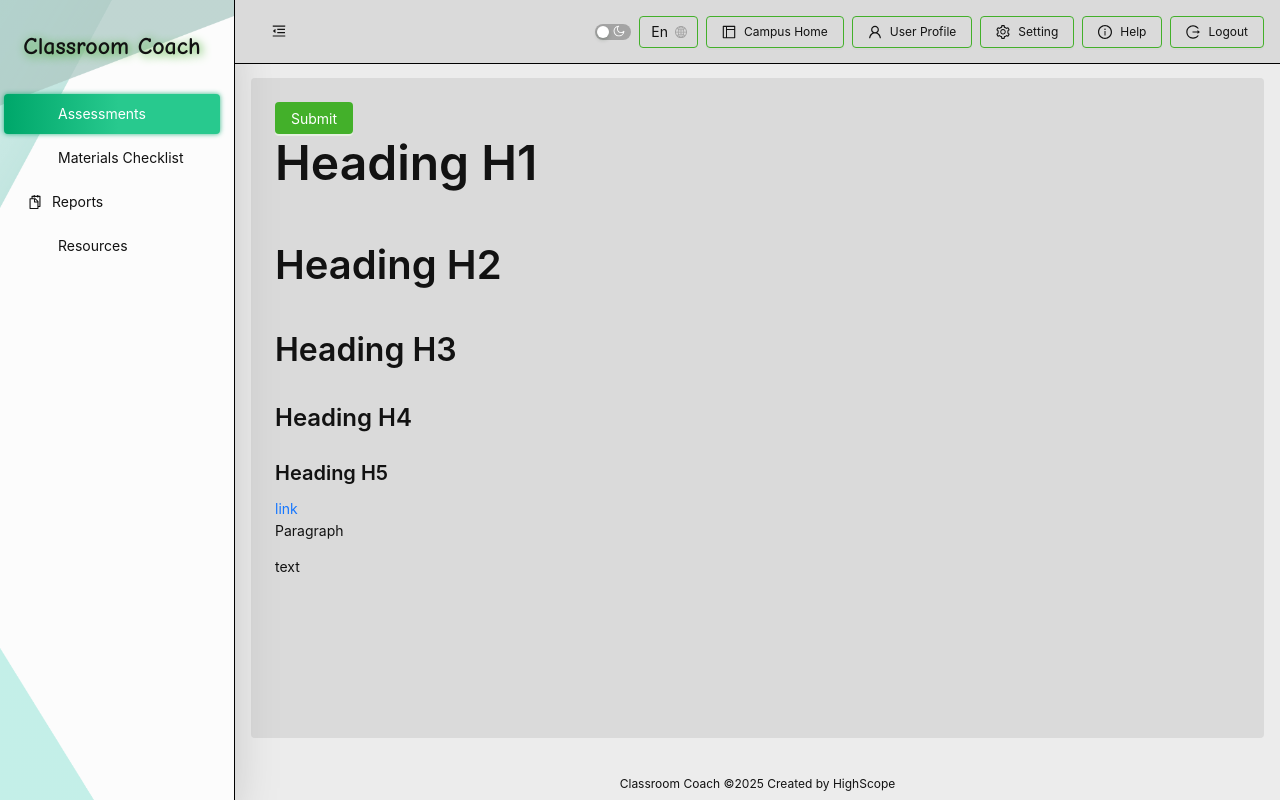
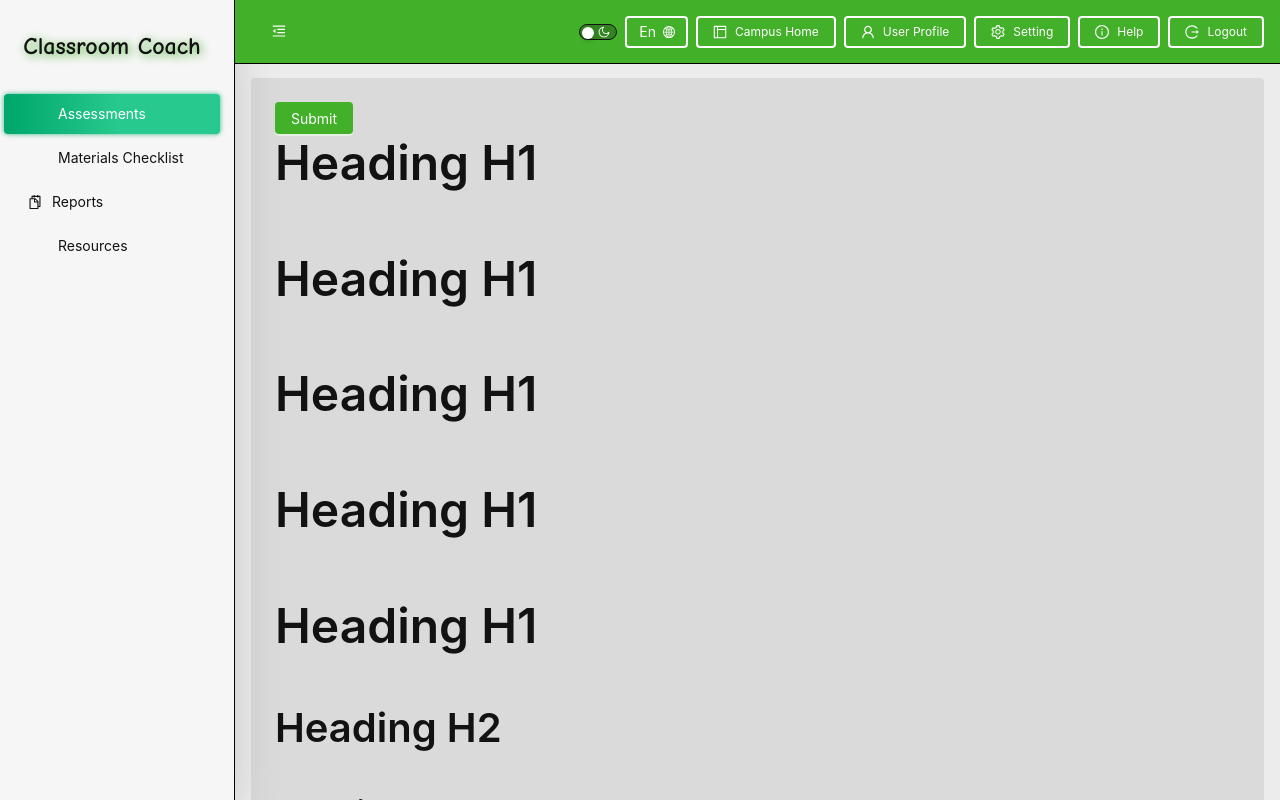
Before and after one commit to VisitDeveloper/highscope-classroom-coach, a React (Vite) app: page /site-admin/assessments in a window 1280 px wide. Shown: the top 800 px of the page. Built offline with nearby package versions, Linux system fonts and the light colour scheme; some icons are missing.

Commit message:
last update into the mainLayout component for coloring and sizes

```diff
--- a/src/components/layout/MainLayout.tsx
+++ b/src/components/layout/MainLayout.tsx
@@ -46,7 +46,7 @@ interface MainLayoutProps {
 const MainLayout = (props: MainLayoutProps) => {
     const { toggleTheme, isDark } = props;
     const {
-        token: { colorBgContainer, borderRadiusLG, colorPrimary, colorText },
+        token: { colorBgContainer, borderRadiusLG, colorPrimary, colorText, colorBgBase, colorTextSecondary },
     } = theme.useToken();
     const { t } = useTranslation();
     const [language, setLanguage] = useState(i18n.language || 'en');
@@ -178,14 +178,16 @@ const MainLayout = (props: MainLayoutProps) => {
         <Layout>
 
             <Sider
-                className={`overflow-auto h-screen sticky! top-0 bottom-0 shadow-2xl border-r!
-                    ${isDark ? ' border-r-white bg-white/10 backdrop-blur-3xl' : 'border-r-black bg-black/20 backdrop-blur-3xl'}`}
+                className={`overflow-auto h-screen sticky! top-0 bottom-0 shadow-2xl border-r! transition duration-700! ease-in-out`}
+                // ${isDark ? ' border-r-white bg-white/10 backdrop-blur-3xl' : 'border-r-black bg-black/20 backdrop-blur-3xl'}
                 style={{
-                    ...siderStyle, backgroundImage: isDark ? `linear-gradient(rgba(0,0,0,0.7), rgba(0,0,0,0.7)), url('/images/bg-dark-side-1.jpg')` : `linear-gradient(rgba(255,255,255,0.7), rgba(255,255,255,0.7)), url('/images/bg-side-6.jpg')`,
-                    backgroundRepeat: 'no-repeat',
-                    backgroundSize: 'cover',
-                    backgroundPosition: 'center',
-                    backdropFilter: 'blur(22px)', // برای blur
+                    ...siderStyle,
+                    backgroundColor: colorBgBase
+                    // backgroundImage: isDark ? `linear-gradient(rgba(0,0,0,0.7), rgba(0,0,0,0.7)), url('/images/bg-dark-side-1.jpg')` : `linear-gradient(rgba(255,255,255,0.7), rgba(255,255,255,0.7)), url('/images/bg-side-6.jpg')`,
+                    // backgroundRepeat: 'no-repeat',
+                    // backgroundSize: 'cover',
+                    // backgroundPosition: 'center',
+                    // backdropFilter: 'blur(22px)', // برای blur
 
                 }}
                 trigger={null}
@@ -193,9 +195,11 @@ const MainLayout = (props: MainLayoutProps) => {
                 collapsedWidth={width < 768 ? 0 : 80}
                 collapsible
                 collapsed={collapsed}
+                // onCollapse={() => setCollapsed(!collapsed)}
                 onCollapse={(collapsed, type) => {
                     console.log(collapsed, type);
                 }}
+
             >
 
                 <Typography>
@@ -227,19 +231,19 @@ const MainLayout = (props: MainLayoutProps) => {
                 />
             </Sider>
             <Layout>
-                <Header className={`sticky top-0 z-10 w-full flex items-center h-[90px] p-4! border-b! ${isDark ? ' border-b-white!' : 'border-b-black!'}`} style={{ background: colorBgContainer }}>
+                <Header className={`sticky top-0 z-10 w-full flex items-center h-[90px] p-4! border-b! ${isDark ? ' border-b-white!' : 'border-b-black!'}`} style={{ background: colorPrimary }}>
                     <div className='flex flex-row justify-between items-center w-full '>
 
-                        <div className='flex flex-row gap-[15] items-center'>
+                        <div className='flex flex-row gap-[15] items-center '>
                             <Button
                                 type="text"
-                                icon={collapsed ? <MenuUnfoldOutlined /> : <MenuFoldOutlined />}
+                                icon={collapsed ? <MenuUnfoldOutlined className='text-white!' /> : <MenuFoldOutlined className='text-white!' />}
                                 onClick={() => setCollapsed(!collapsed)}
-                                className='text-lg h-14! w-14!'
+                                className='text-lg h-14! w-14! transition duration-700'
                             />
                         </div>
                         <div className={`flex flex-row items-center md:gap-2 gap-1`} >
-                            <Switch size='small' checked={isDark} onChange={toggleTheme}
+                            <Switch size='small' checked={isDark} className='border! border-solid p-1' onChange={toggleTheme}
                                 checkedChildren={<SunOutlined />}
                                 unCheckedChildren={<MoonOutlined />} />
 
@@ -251,7 +255,13 @@ const MainLayout = (props: MainLayoutProps) => {
                                     setLanguage(value);
                                     i18n.changeLanguage(value);
                                 }}
-                                suffixIcon={<GlobalOutlined />}
+                                suffixIcon={<GlobalOutlined style={{ color: colorTextSecondary }} />}
+                                className='custom-select shadow-none! border-2! border-solid! border-white! rounded-sm text-white!'
+                                style={{
+                                    backgroundColor: colorPrimary,
+                                    color: `${colorTextSecondary} !important`
+                                }}
+                                variant="borderless"
                                 children={
                                     <>
                                         <Option value="en">En</Option>
@@ -267,7 +277,9 @@ const MainLayout = (props: MainLayoutProps) => {
                                 ArrayButtonOnHeader.map((item: ArrayButtonOnHeaderType) => {
                                     return (
                                         <>
-                                            <Button type='default' size={width < 950 ? "small" : "middle"} >
+                                            <Button type='primary'
+                                                className='shadow-none! border-2! border-solid! border-white!'
+                                                size={width < 950 ? "small" : "middle"} >
                                                 {item.icon}
                                                 {width < 768 ? null : <span className='text-xs'>{item.title}</span>}
                                             </Button>
--- a/src/config/theme-token.ts
+++ b/src/config/theme-token.ts
@@ -63,7 +63,7 @@ export const lightTokens: ThemeTokens = {
 
 
     colorText: "#121212",
-    colorTextSecondary: "#2F2F2F",
+    colorTextSecondary: "#FFFFFF",
     colorBorder: "#43B02A",
 
     colorSuccessBg: "#F6F6F6",
--- a/src/index.css
+++ b/src/index.css
@@ -14,6 +14,13 @@
   font-size: var(--modal-titlefontszie);
 }
 
+/*  select change language on header */
+.custom-select .ant-select-selector {
+  color: white !important;
+}
+
+
+/* menu Item Selected  */
 .ant-menu-item-selected {
   background: #00A86B;
   background: linear-gradient(90deg, rgba(0, 168, 107, 1) 2%, rgba(40, 201, 142, 1) 53%);
@@ -21,6 +28,7 @@
   box-shadow: 0 0 5px rgba(0, 168, 107, 0.8);
 }
 
+/* menu item tab index focus on */
 [tabindex]:focus-visible {
   outline: 4px solid #00A86B;
   border-radius: 1px;
--- a/src/pages/SiteAdmin/Assessments.tsx
+++ b/src/pages/SiteAdmin/Assessments.tsx
@@ -11,6 +11,23 @@ export default function Assessments() {
       <Typography.Title level={1}>
         Heading H1
       </Typography.Title>
+
+      <Typography.Title level={1}>
+        Heading H1
+      </Typography.Title>
+
+      <Typography.Title level={1}>
+        Heading H1
+      </Typography.Title>
+
+      <Typography.Title level={1}>
+        Heading H1
+      </Typography.Title>
+
+      <Typography.Title level={1}>
+        Heading H1
+      </Typography.Title>
+
 
       <Typography.Title level={2}>
         Heading H2
```
